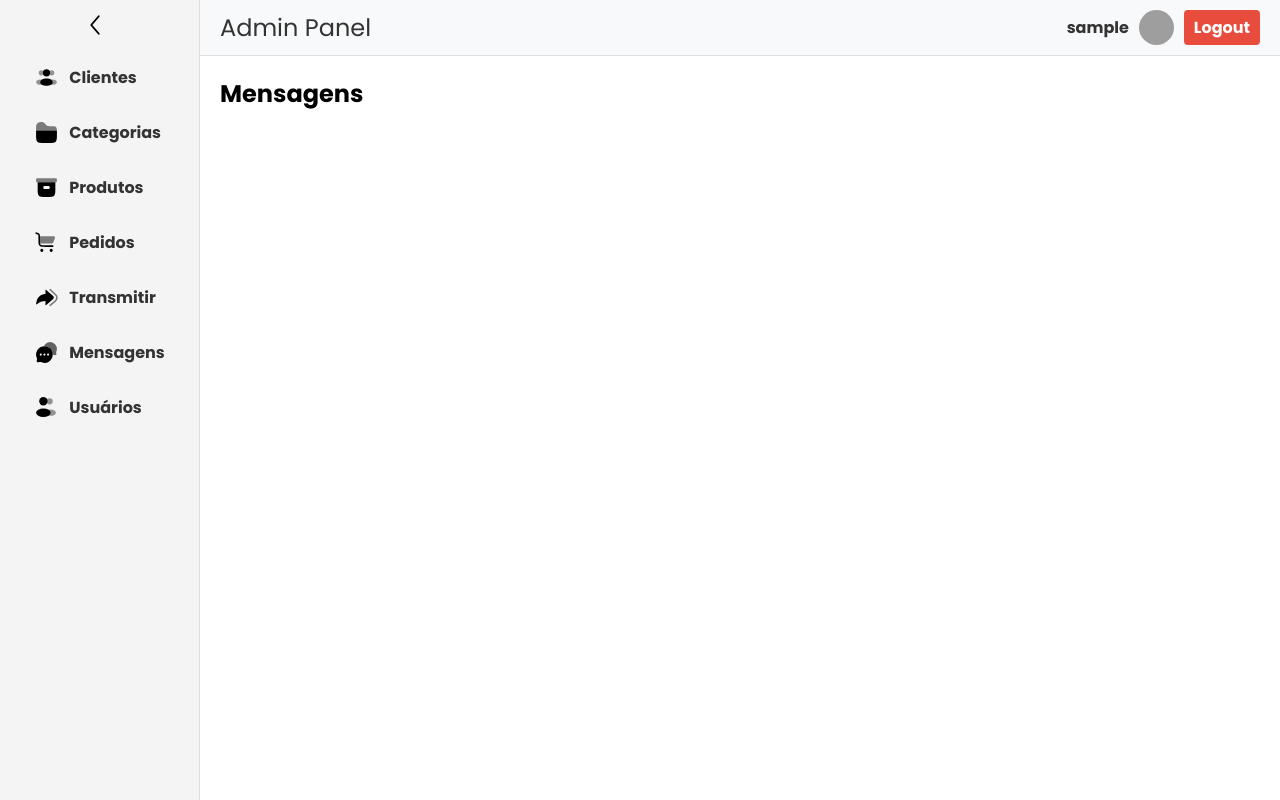
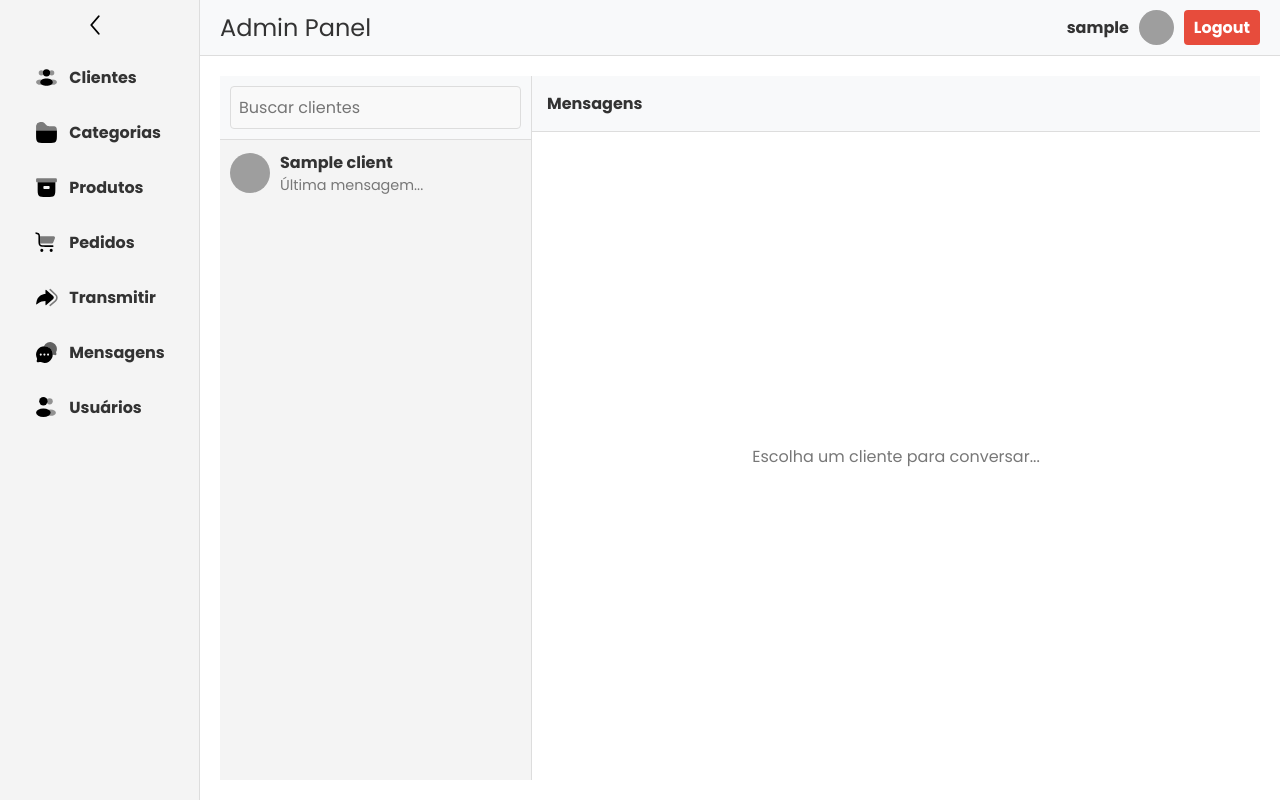
Before and after one commit to edgargavioli/telegram-chat-bot, a Flask app: page /mensagens/ in a window 1280 px wide. Run offline with Flask 3, Linux system fonts and the light colour scheme; a user stored in the database is signed in; tables that the repository leaves empty hold one stand-in row (values such as "Sample post"); grey boxes are pictures that could not be loaded.

Commit message:
feat: tela mensagens
feita a criação do layout, a listagem dos clientes cadastrados, pesquisa dos clientes por nome, funções básicas para enviar mensagens e carregar mensagens (tudo foi praticamente feito somente com js)

```diff
--- a/app/routes/mensagens.py
+++ b/app/routes/mensagens.py
@@ -6,7 +6,7 @@ bp = Blueprint('mensagens', __name__, url_prefix='/mensagens')
 @bp.route('/')
 def mensagens():
     if login.current_user.is_authenticated:
-        return render_template('pages/mensagens.html')
+        return render_template('pages/mensagens/mensagens.html')
     else:
         flash('Por favor, faça login para acessar esta página.', 'warning')
         return redirect(url_for('login.login'))
--- a/app/static/css/style.css
+++ b/app/static/css/style.css
@@ -476,3 +476,169 @@
     font-size: 1.2em;
     color: #555;
 }
+
+.messages-container {
+    display: flex;
+    height: 100%;
+}
+
+.contacts-sidebar {
+    width: 30%;
+    background-color: #f4f4f4;
+    border-right: 1px solid #ddd;
+    display: flex;
+    flex-direction: column;
+}
+
+.clear-icon {
+    display: none;
+    cursor: pointer;
+    font-size: 18px;
+    color: #888;
+    position: absolute;
+    right: 20px;
+    top: 50%;
+    transform: translateY(-50%);
+}
+
+.search-bar {
+    position: relative;
+    padding: 10px;
+    background-color: #f8f9fa;
+    border-bottom: 1px solid #ddd;
+}
+
+.search-input {
+    width: 100%;
+    padding: 8px 30px 8px 8px;
+    font-size: 1em;
+    border: 1px solid #ddd;
+    border-radius: 4px;
+    background-color: #f9f9f9;
+}
+
+.search-input:focus {
+    border-color: #4A90E2;
+}
+
+.contacts-list {
+    list-style: none;
+    padding: 0;
+    overflow-y: auto;
+}
+
+.contact-item {
+    display: flex;
+    align-items: center;
+    padding: 10px;
+    cursor: pointer;
+    transition: background-color 0.3s;
+}
+
+.contact-item:hover {
+    background-color: #e0e0e0;
+}
+
+.contact-pic {
+    width: 40px;
+    height: 40px;
+    border-radius: 50%;
+    margin-right: 10px;
+}
+
+.contact-info {
+    display: flex;
+    flex-direction: column;
+}
+
+.contact-name {
+    font-weight: bold;
+    color: #333;
+}
+
+.last-message {
+    font-size: 0.9em;
+    color: #777;
+}
+
+.chat-area {
+    width: 70%;
+    display: flex;
+    flex-direction: column;
+}
+
+.chat-header {
+    padding: 15px;
+    display: flex;
+    align-items: center;
+    background-color: #f8f9fa;
+    border-bottom: 1px solid #ddd;
+}
+
+.messages-content {
+    flex-grow: 1;
+    padding: 20px;
+    background-color: #fff;
+    overflow-y: auto;
+    display: flex;
+    flex-direction: column;
+    gap: 10px;
+}
+
+.message {
+    padding: 10px 15px;
+    border-radius: 10px;
+    max-width: 70%;
+    word-wrap: break-word;
+}
+
+.message.received {
+    background-color: #f1f1f1;
+    align-self: flex-start;
+}
+
+.message.sent {
+    background-color: #3498db;
+    color: #fff;
+    align-self: flex-end;
+}
+
+.message-input-container {
+    display: flex;
+    align-items: center;
+    padding: 10px;
+    border-top: 1px solid #ddd;
+    background-color: #f4f4f4;
+}
+
+.message-input {
+    flex-grow: 1;
+    padding: 10px;
+    font-size: 1em;
+    border: 1px solid #ddd;
+    border-radius: 4px;
+    background-color: #f9f9f9;
+    margin-right: 10px;
+}
+
+.send-btn {
+    padding: 10px 15px;
+    background-color: #2ecc71;
+    color: #fff;
+    border: none;
+    border-radius: 4px;
+    cursor: pointer;
+    font-weight: bold;
+}
+
+.send-btn:hover {
+    background-color: #27ae60;
+}
+
+.messages-placeholder {
+    display: flex;
+    justify-content: center;
+    align-items: center;
+    height: 100%;
+    color: #777;
+}
--- /dev/null
+++ b/app/static/js/mensagens/mensagens.js
@@ -0,0 +1,152 @@
+document.querySelector('.message-input').addEventListener('keydown', function (e) {
+    if (e.key === 'Enter') {
+        sendMessage();
+    }
+});
+
+document.querySelector('.send-btn').addEventListener('click', sendMessage);
+
+function sendMessage() {
+    const input = document.querySelector('.message-input');
+    const messageContent = input.value.trim();
+    if (messageContent) {
+        const messagesContainer = document.querySelector('.messages-content');
+
+        const message = document.createElement('div');
+        message.classList.add('message', 'sent');
+        message.textContent = messageContent;
+        messagesContainer.appendChild(message);
+
+        input.value = '';
+        messagesContainer.scrollTop = messagesContainer.scrollHeight;
+    }
+}
+
+function loadContacts() {
+    const pageContent = document.querySelector('.page-content');
+    pageContent.style.height = '100%';
+    fetch('/api/clients')
+        .then(response => {
+            if (!response.ok) {
+                throw new Error('Erro ao carregar clientes');
+            }
+            return response.json();
+        })
+        .then(clients => {
+            const contactsList = document.getElementById('contacts-list');
+            contactsList.innerHTML = '';
+
+            clients.forEach(client => {
+                const listItem = document.createElement('li');
+                listItem.onclick = () => {
+                    carregarMensagens(client.id);
+                }
+                listItem.classList.add('contact-item');
+                listItem.setAttribute('data-id', client.id);
+                listItem.setAttribute('data-name', client.name);
+
+                listItem.innerHTML = `
+                    <img src="/static/img/icons/user.svg" alt="${client.name}" class="contact-pic">
+                    <div class="contact-info">
+                        <span class="contact-name">${client.name}</span>
+                        <span class="last-message">Última mensagem...</span>
+                    </div>
+                `;
+
+                contactsList.appendChild(listItem);
+            });
+        })
+        .catch(error => {
+            console.error(error);
+        });
+}
+
+function carregarMensagens(clientId) {
+    fetch(`/api/clients/${clientId}`)
+        .then(response => {
+            if (!response.ok) {
+                throw new Error('Erro ao carregar dados do cliente');
+            }
+            return response.json();
+        })
+        .then(client => {
+            const contactName = document.getElementById('contact-name');
+            const contactPic = document.getElementById('contact-pic');
+            const messageInputContainer = document.querySelector('.message-input-container');
+
+            contactName.textContent = client.name;
+            contactPic.style.display = 'block';
+            messageInputContainer.style.display = 'flex';
+
+            const messagesContainer = document.querySelector('.messages-content');
+            messagesContainer.innerHTML = '';
+            const receivedMessage1 = document.createElement('div');
+            receivedMessage1.classList.add('message', 'received');
+            receivedMessage1.textContent = `address: ${client.address}`;
+            messagesContainer.appendChild(receivedMessage1);
+
+            const sentMessage1 = document.createElement('div');
+            sentMessage1.classList.add('message', 'sent');
+            sentMessage1.textContent = `chat_id: ${client.chat_id}`;
+            messagesContainer.appendChild(sentMessage1);
+
+            const receivedMessage2 = document.createElement('div');
+            receivedMessage2.classList.add('message', 'received');
+            receivedMessage2.textContent = `city: ${client.city}`;
+            messagesContainer.appendChild(receivedMessage2);
+
+            const sentMessage2 = document.createElement('div');
+            sentMessage2.classList.add('message', 'sent');
+            sentMessage2.textContent = `id: ${client.id}`;
+            messagesContainer.appendChild(sentMessage2);
+
+            const receivedMessage3 = document.createElement('div');
+            receivedMessage3.classList.add('message', 'received');
+            receivedMessage3.textContent = `is_active: ${client.is_active}`;
+            messagesContainer.appendChild(receivedMessage3);
+
+            const sentMessage3 = document.createElement('div');
+            sentMessage3.classList.add('message', 'sent');
+            sentMessage3.textContent = `name: ${client.name}`;
+            messagesContainer.appendChild(sentMessage3);
+
+            const receivedMessage4 = document.createElement('div');
+            receivedMessage4.classList.add('message', 'received');
+            receivedMessage4.textContent = `phone_number: ${client.phone_number}`;
+            messagesContainer.appendChild(receivedMessage4);
+
+            messagesContainer.scrollTop = messagesContainer.scrollHeight;
+        })
+        .catch(error => {
+            console.error(error);
+        });
+}
+
+function filterContacts() {
+    const searchInput = document.getElementById('search-input').value.toLowerCase();
+    const contactItems = document.querySelectorAll('.contact-item');
+
+    contactItems.forEach(item => {
+        const contactName = item.getAttribute('data-name').toLowerCase();
+        if (contactName.indexOf(searchInput) !== -1) {
+            item.style.display = '';
+        } else {
+            item.style.display = 'none';
+        }
+    });
+
+    const clearIcon = document.getElementById('clear-icon');
+    if (searchInput.length > 0) {
+        clearIcon.style.display = 'block';
+    } else {
+        clearIcon.style.display = 'none';
+    }
+}
+
+function clearSearch() {
+    const searchInput = document.getElementById('search-input');
+    searchInput.value = '';
+    filterContacts();
+}
+
+window.onload = loadContacts;
--- a/app/templates/pages/mensagens.html
+++ /dev/null
@@ -1,5 +0,0 @@
-{% extends "base.html" %}
-
-{% block content %}
-    <h1>Mensagens</h1>
-{% endblock %}
--- /dev/null
+++ b/app/templates/pages/mensagens/mensagens.html
@@ -0,0 +1,31 @@
+{% extends "base.html" %}
+
+{% block content %}
+    <div class="messages-container">
+        <aside class="contacts-sidebar">
+            <div class="search-bar">
+                <input type="text" placeholder="Buscar clientes" class="search-input" id="search-input" oninput="filterContacts()">
+                <span class="clear-icon" id="clear-icon" onclick="clearSearch()">×</span>
+            </div>
+            <ul class="contacts-list" id="contacts-list">
+            </ul>
+        </aside>
+
+        <div class="chat-area">
+            <div class="chat-header">
+                <img src="{{ url_for('static', filename='img/icons/user.svg') }}" alt="Contato" class="contact-pic" id="contact-pic" style="display: none;">
+                <span class="contact-name" id="contact-name">Mensagens</span>
+            </div>
+            <div class="messages-content">
+                <div class="messages-placeholder">Escolha um cliente para conversar...</div>
+            </div>
+            <div class="message-input-container" id="message-input-container" style="display: none;">
+                <input type="text" placeholder="Digite sua mensagem" class="message-input">
+                <button class="send-btn">Enviar</button>
+            </div>
+        </div>
+    </div>
+
+    <script src="{{ url_for('static', filename='js/mensagens/mensagens.js') }}" defer></script>
+
+{% endblock %}
```
